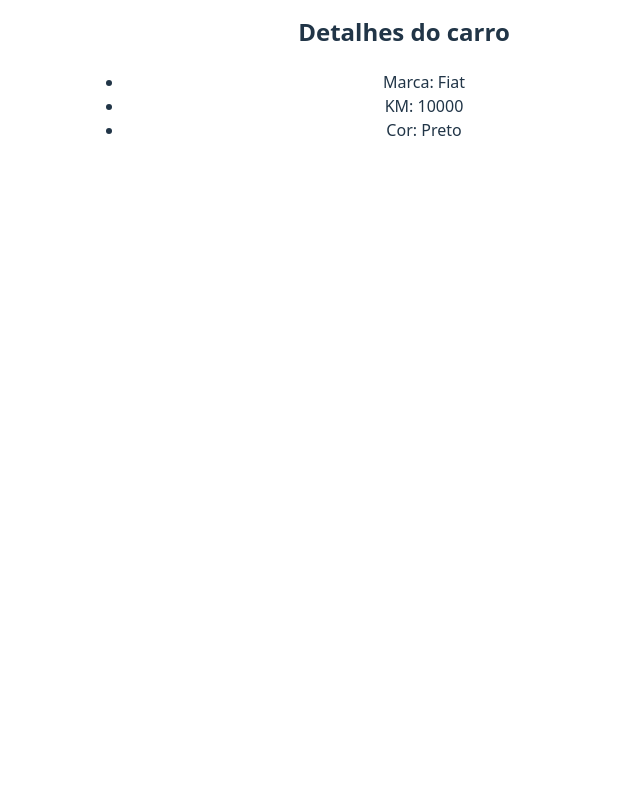
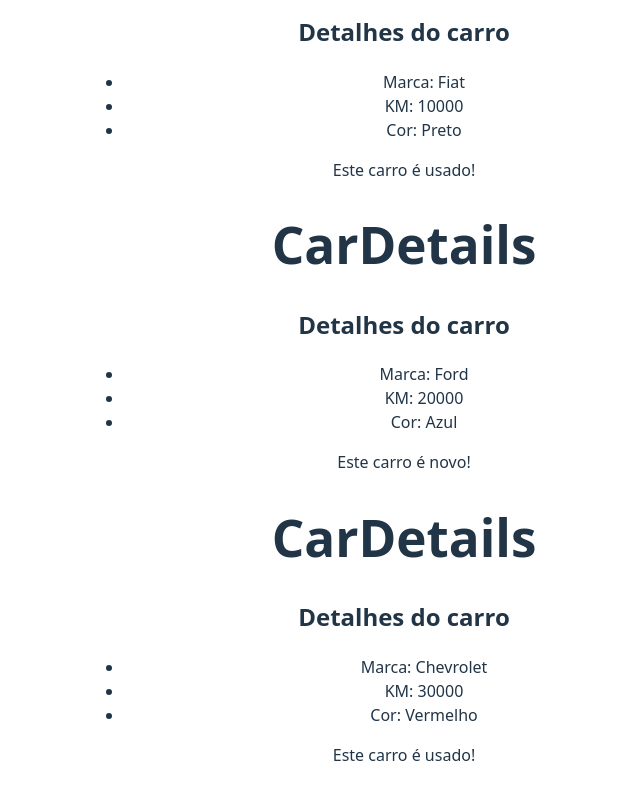
Before and after one commit to andre10dias/react-fundamentals, a React (Vite) app in the folder 2_avancando/: page / in a window 1280 px wide. Shown: the part 2109-2909 px from the top of the page, without its empty margins (236-876 px from the left). Before the commit the page ends 2299 px from the top, so only its background shows below. Built offline with nearby package versions, Linux system fonts and the light colour scheme.

Commit message:
Reaproveitamento de componentes

```diff
--- a/2_avancando/src/App.jsx
+++ b/2_avancando/src/App.jsx
@@ -38,7 +38,10 @@
       {/* <ShowUsername name={name} /> */}
       <ShowUsername name={username} />
       {/* destructuring */}
-      <CarDetails brand="Fiat" km={10000} color="Preto" />
+      <CarDetails brand="Fiat" km={10000} color="Preto" newCar={false} />
+      {/* reaproveitamento */}
+      <CarDetails brand="Ford" km={20000} color="Azul" newCar={true} />
+      <CarDetails brand="Chevrolet" km={30000} color="Vermelho" newCar={false} />
     </>
   )
 }
--- a/2_avancando/src/component/CarDetails.jsx
+++ b/2_avancando/src/component/CarDetails.jsx
@@ -12,7 +12,7 @@
 //   )
 // }
 
-const CarDetails = ({brand, km, color}) => {
+const CarDetails = ({brand, km, color, newCar}) => {
   return (
     <div>
         <h1>CarDetails</h1>
@@ -22,6 +22,7 @@
             <li>KM: {km}</li>
             <li>Cor: {color}</li>
         </ul>
+        {newCar ? <p>Este carro é novo!</p> : <p>Este carro é usado!</p>}
     </div>
   )
 }
```
